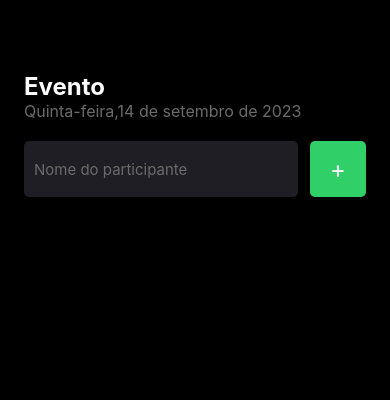
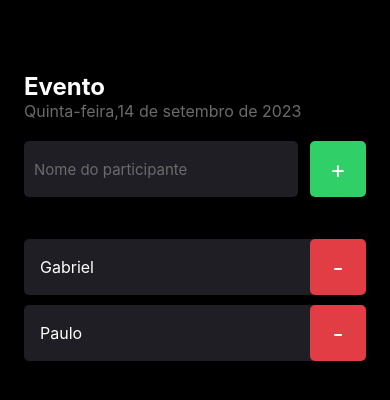
Before and after one commit to GabrielRPaulo/imhere, a React Native app: screen / in a window 390 px wide. Shown: the top 400 px of the page. Built offline with nearby package versions, Linux system fonts and the light colour scheme.

Commit message:
componentization of the "participant" property.

```diff
--- /dev/null
+++ b/src/components/Participant/index.tsx
@@ -0,0 +1,23 @@
+import { View, Text, TouchableOpacity } from "react-native";
+import {styles} from './styles';
+
+type Props = {
+    name: string,
+    onRemove: () => void,
+}
+
+export function Participant({ name, onRemove }: Props) {
+    return(
+        <View style={styles.container}>
+            <Text style={styles.name}>
+                {name}
+            </Text>
+
+        <TouchableOpacity style={styles.button} onPress={onRemove}>
+            <Text style={styles.buttonText}>
+            -
+            </Text>
+        </TouchableOpacity>
+        </View>
+    )
+}
--- /dev/null
+++ b/src/components/Participant/styles.tsx
@@ -0,0 +1,33 @@
+import { StyleSheet } from "react-native";
+
+
+export const styles = StyleSheet.create({
+    container: {
+        width: '100%',
+        backgroundColor: '#1F1E25',
+        borderRadius: 5,
+        flexDirection: 'row',
+        alignItems: 'center',
+        marginBottom: 10,
+    },
+    name: {
+        flex: 1 ,
+        color: '#fff',
+        fontSize: 16,
+        marginLeft: 16,
+    },
+    buttonText: {
+        color: '#FFF',
+        padding: 10,
+        fontSize: 24
+
+      },
+    button: {
+        width: 56,
+        height: 56,
+        borderRadius: 5,
+        backgroundColor: '#E23C44',
+        alignItems: 'center',
+        justifyContent: 'center',
+      },
+})
--- a/src/screens/Home/index.tsx
+++ b/src/screens/Home/index.tsx
@@ -1,11 +1,17 @@
+import React from "react";
 import { Text, View, TextInput, TouchableOpacity } from "react-native"
-
 import { styles } from './styles' ;
+import { Participant } from "../../components/Participant";
 
 export function Home(){
 
   function handleParticipantAdd (){
     console.log("Você clicou no botão de adicionar !!")
+  }
+
+  function handleParticipantRemove (name: string){
+    console.log(`Você removeu o participante: ${name} !!`);
+
   }
   return (
   <View style={styles.container}>
@@ -30,7 +36,13 @@ export function Home(){
           +
         </Text>
       </TouchableOpacity>
-      </View>
+    </View>
+
+    <Participant name="Gabriel" onRemove={() => handleParticipantRemove("Gabriel")} />
+    <Participant name="Paulo" onRemove={handleParticipantRemove}/>
+
+
+
     </View>
   )
 }
```
